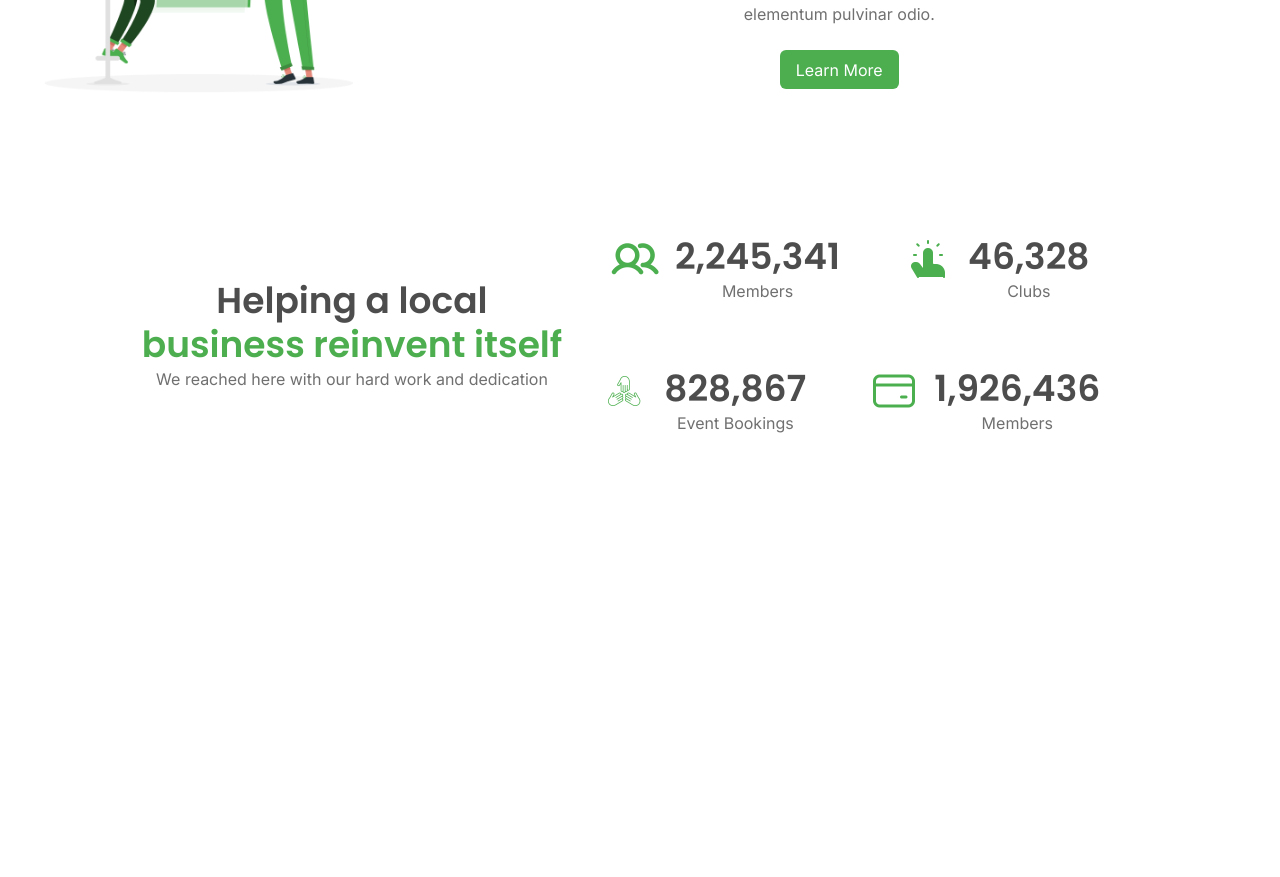
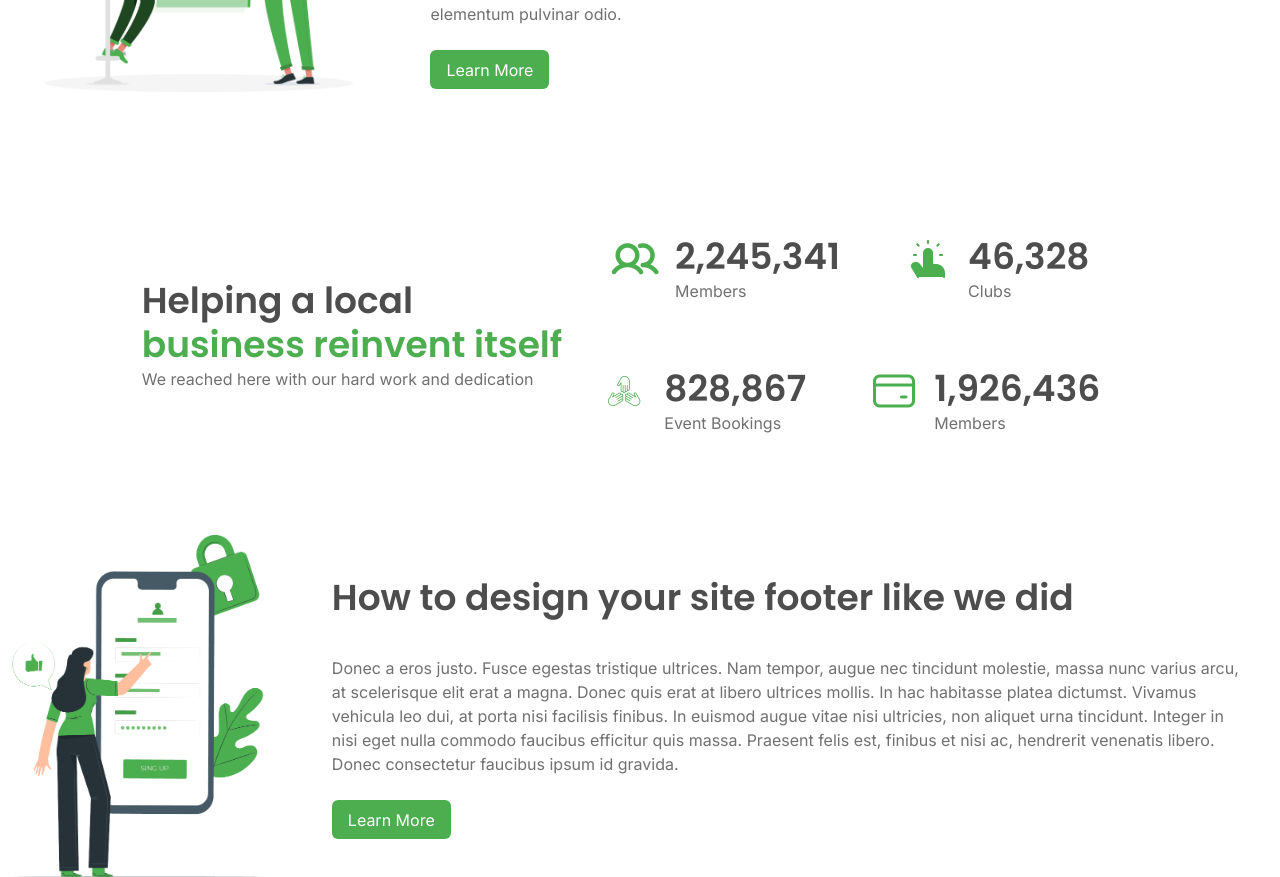
Before and after one commit to KaviruN/nexcent, a React (Vite) app: page / in a window 1280 px wide. Shown: the part 1800-2677 px from the top of the page. Before the commit the page ends 2331 px from the top, so only its background shows below. Built offline with nearby package versions, Linux system fonts and the light colour scheme.

Commit message:
add text alignment to Wraper and Stats components; update App component to include Wraper

```diff
--- a/src/App.tsx
+++ b/src/App.tsx
@@ -20,6 +20,11 @@
         text="Lorem ipsum dolor sit amet, consectetur adipiscing elit. Sed sit amet justo ipsum. Sed accumsan quam vitae est varius fringilla. Pellentesque placerat vestibulum lorem sed porta. Nullam mattis tristique iaculis. Nullam pulvinar sit amet risus pretium auctor. Etiam quis massa pulvinar, aliquam quam vitae, tempus sem. Donec elementum pulvinar odio."
       />
       < Stats/>
+      <Wraper
+        img="src/assets/wraper-img2.png"
+        title="How to design your site footer like we did"
+        text="Donec a eros justo. Fusce egestas tristique ultrices. Nam tempor, augue nec tincidunt molestie, massa nunc varius arcu, at scelerisque elit erat a magna. Donec quis erat at libero ultrices mollis. In hac habitasse platea dictumst. Vivamus vehicula leo dui, at porta nisi facilisis finibus. In euismod augue vitae nisi ultricies, non aliquet urna tincidunt. Integer in nisi eget nulla commodo faucibus efficitur quis massa. Praesent felis est, finibus et nisi ac, hendrerit venenatis libero. Donec consectetur faucibus ipsum id gravida."
+      />
     </div>
   )
 }
--- a/src/styles/components/_stats.scss
+++ b/src/styles/components/_stats.scss
@@ -9,6 +9,7 @@
     flex-direction: row;
     justify-content: center;
     align-items: center;
+    text-align: start;
   }
 
   &__header h2:nth-child(2) {
--- a/src/styles/components/_wraper.scss
+++ b/src/styles/components/_wraper.scss
@@ -9,6 +9,7 @@
     flex-direction: row;
     justify-content: center;
     align-items: center;
+    text-align: start;
   }
 
   &__img{
```
Also changed, not shown: src/styles/style.css, 1 other file (tests, documents, lock files or other folders).
